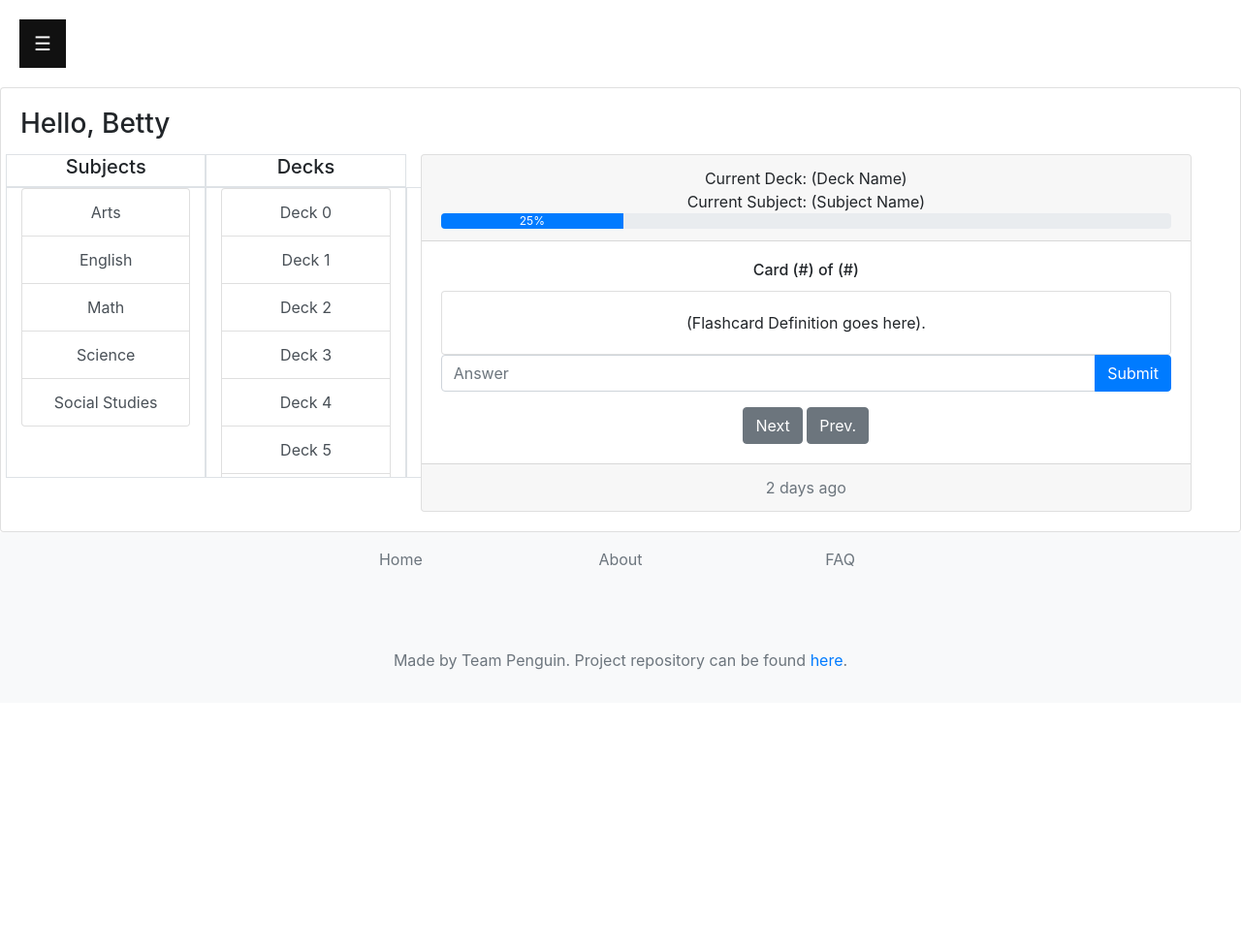
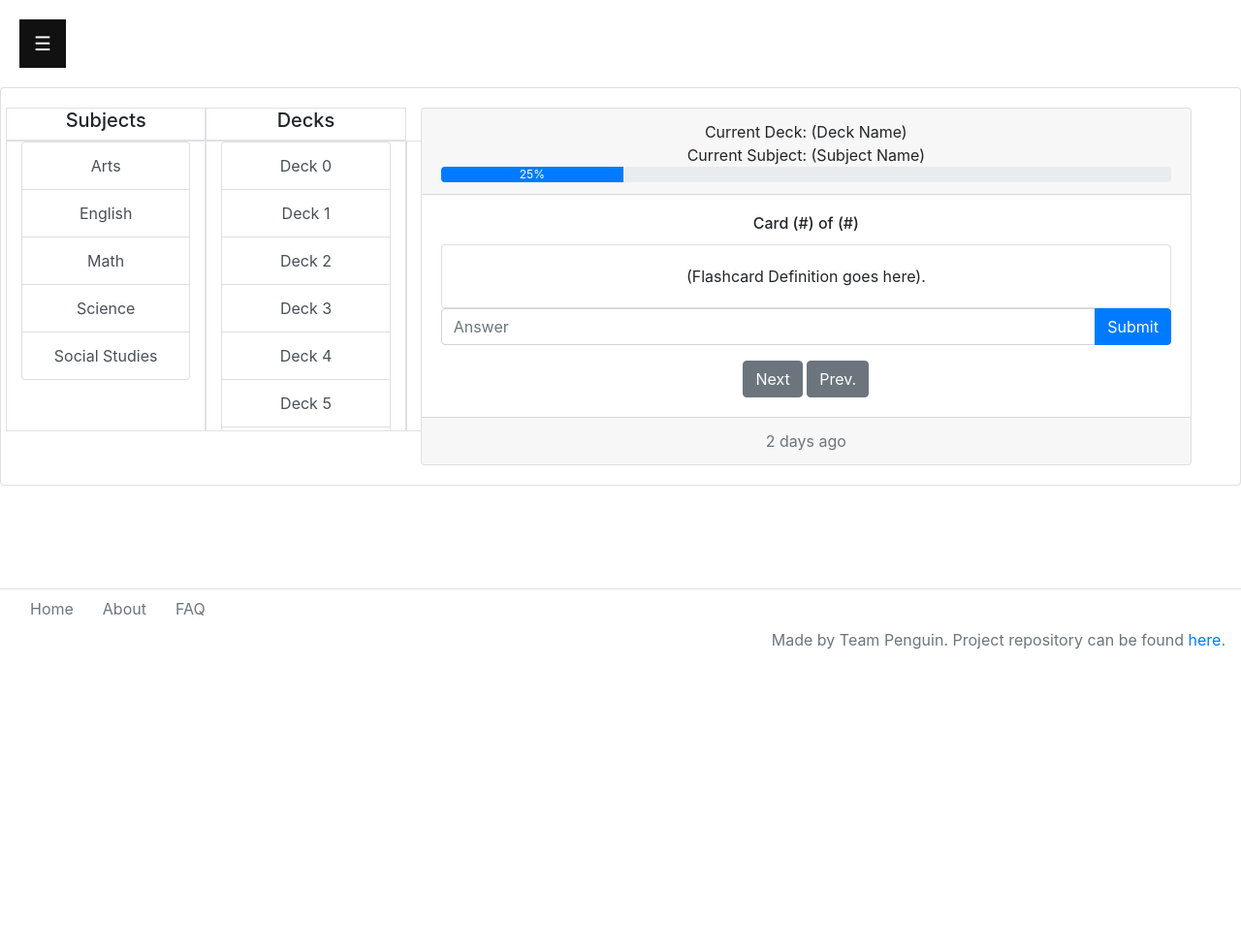
Before and after one commit to tobifanibi/flash_learning, a Flask app: a page that uses flash_learning/templates/base.html in a window 1280 px wide. Shown: the part 72-1051 px from the top of the page at 97% size. After the commit the page ends 742 px from the top, so only its background shows below. Run offline with Flask 2, Linux system fonts and the light colour scheme; a user stored in the database is signed in; data comes from the database, SQL or seed files in the repository; some libraries are stand-ins or nearby versions.

Commit message:
locked footer to bottom of page

```diff
--- a/flash_learning/static/css/main.css
+++ b/flash_learning/static/css/main.css
@@ -9,6 +9,9 @@ body {
 
 	/* Removes margin in body */
 	margin: 0;
+
+	/* Adds padding to bottom to account for footer*/
+	padding-bottom: 70px;
 
 	/* Set font family */
 	font-family: sans-serif;
--- a/flash_learning/templates/base.html
+++ b/flash_learning/templates/base.html
@@ -75,14 +75,13 @@
         </main>
 
 
+        <div class="navbar fixed-bottom w-100 border-top h-5">
 
-        <footer class="footer mt-auto py-3 bg-light">
-
-            <div class="container">
-              <div class="row">
+            <div class="d-flex flex-row">
               <div class="col-sm text-center footer-links">
                 <a href="/" class="text-muted">Home</a>
             </div>
+
             <div class="col-sm text-center footer-links">
               <a href="/about" class="text-muted">About</a>
           </div>
@@ -90,19 +89,13 @@
               <a href="/faq" class="text-muted">FAQ</a>
           </div>
     </div>
-            </div>
+        <span class="text-muted text-center">
+            <p>Made by Team Penguin. Project repository can be found <a href="https://github.com/team-penguin-hackathon/flash_learning">here</a>.</p>
+        </span>
 
 
-
-
-<!-- Centered bar at the bottom -->
-<div class="container text-center">
-    <span class="text-muted">
-        <p>Made by Team Penguin. Project repository can be found <a href="https://github.com/team-penguin-hackathon/flash_learning">here</a>.</p>
-    </span>
 </div>
-</footer>
-
+</div>
 </div>
 
 <!-- External scripts for bootstrap (nav bar and side bar) -->
--- a/flash_learning/templates/home.html
+++ b/flash_learning/templates/home.html
@@ -8,8 +8,6 @@
 
 
 {% block body %}
-
-<div class="float-left"><h3>Hello, {{ user.first_name }}</h3></div><br><br>
 
 <div class="w-100">
 	<div class="row w-100">
```
Lines whose indentation alone changed are shown as unchanged.
